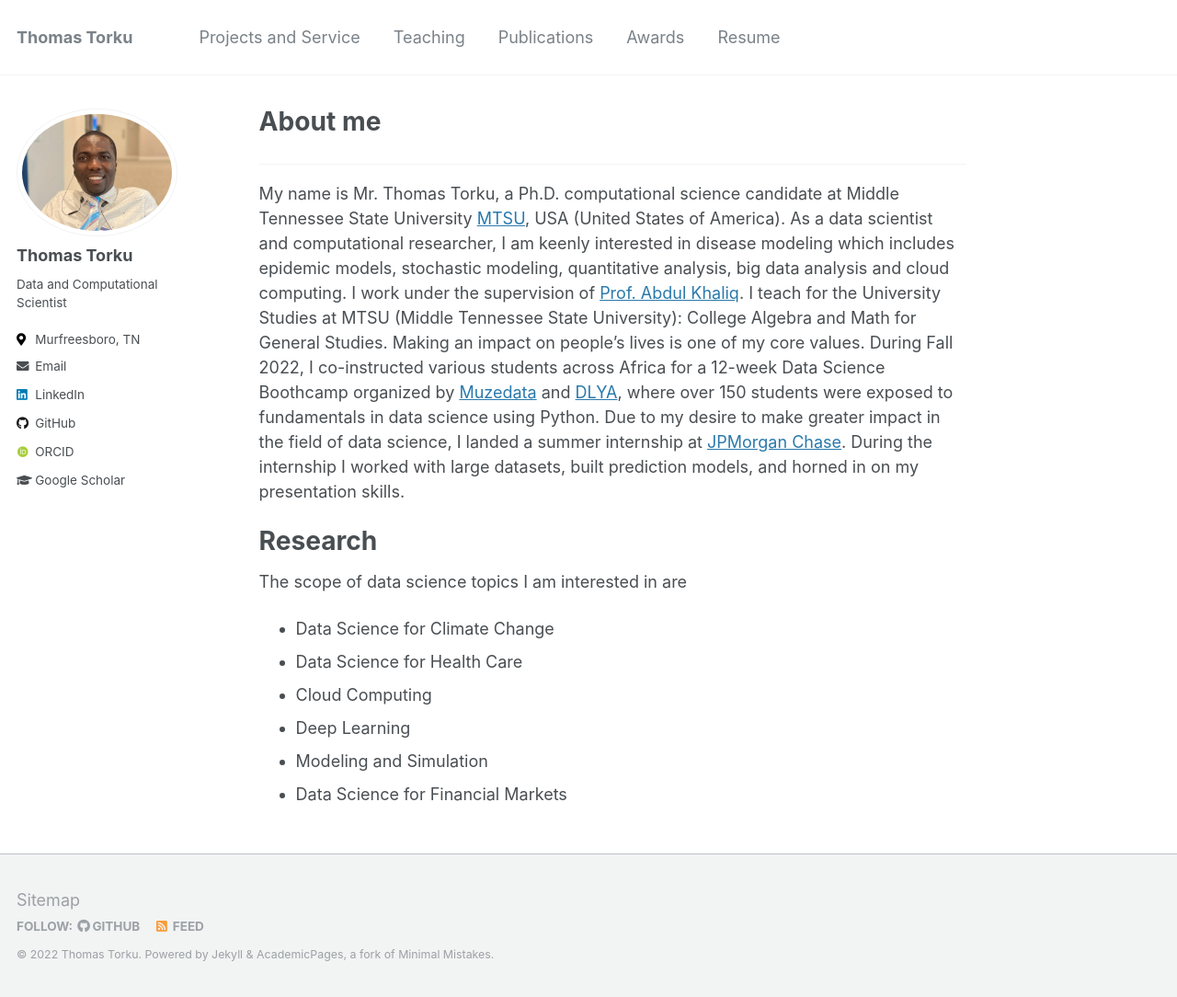
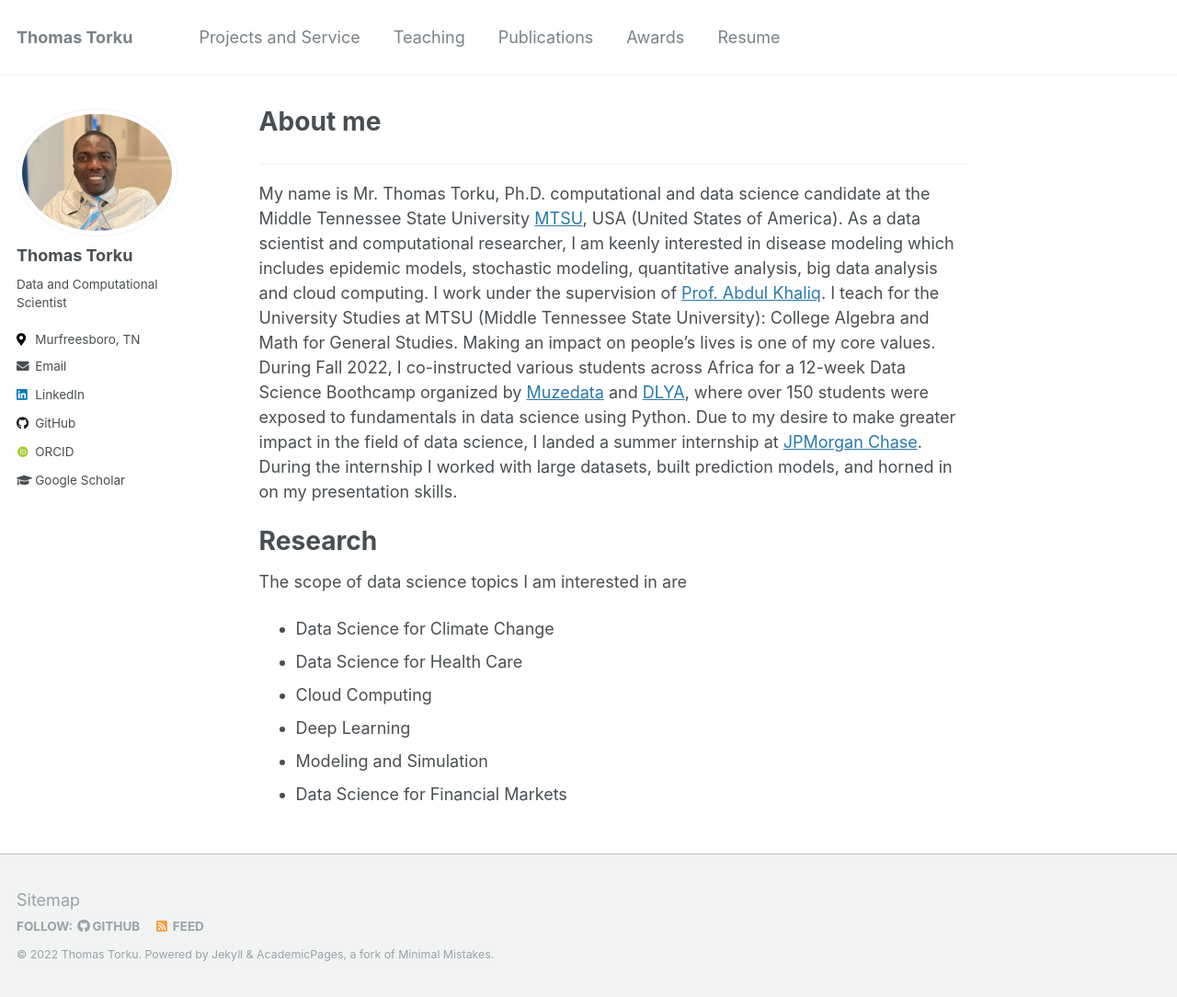
Before and after one commit to ttorku/ttorku.github.io, a Jekyll site: the page built from _pages/about.md, in a window 1280 px wide and 1084 px high. Shown: the whole window at 92% size. Built offline with Jekyll 4.4.1, drawn with Linux system fonts in a browser that asks for light colours; some web fonts are replaced.

Commit message:
updated profile

```diff
--- a/_pages/about.md
+++ b/_pages/about.md
@@ -9,7 +9,7 @@ redirect_from:
 ---
 
 -----
-My name is Mr. Thomas Torku, a Ph.D. computational science candidate at Middle Tennessee State University [MTSU](https://www.mtsu.edu/), USA (United States of America). As a data scientist and computational researcher, I am keenly interested in disease modeling which includes epidemic models, stochastic modeling, quantitative analysis, big data analysis and cloud computing. I work under the supervision of [Prof. Abdul Khaliq](https://www.mtsu.edu/faculty/akhaliq/). I teach for the University Studies at MTSU (Middle Tennessee State University): College Algebra and Math for General Studies. Making an impact on people's lives is one of my core values. During Fall 2022, I co-instructed various students across Africa for a 12-week Data Science Boothcamp organized by [Muzedata](https://www.muzedata.com/) and [DLYA](https://www.dlya.org/), where over 150 students were exposed to fundamentals in data science using Python. Due to my desire to make greater impact in the field of data science, I landed a summer internship at [JPMorgan Chase](https://www.jpmorganchase.com/). During the internship I worked with large datasets, built prediction models, and horned in on my presentation skills.
+My name is Mr. Thomas Torku, Ph.D. computational and data science candidate at the Middle Tennessee State University [MTSU](https://www.mtsu.edu/), USA (United States of America). As a data scientist and computational researcher, I am keenly interested in disease modeling which includes epidemic models, stochastic modeling, quantitative analysis, big data analysis and cloud computing. I work under the supervision of [Prof. Abdul Khaliq](https://www.mtsu.edu/faculty/akhaliq/). I teach for the University Studies at MTSU (Middle Tennessee State University): College Algebra and Math for General Studies. Making an impact on people's lives is one of my core values. During Fall 2022, I co-instructed various students across Africa for a 12-week Data Science Boothcamp organized by [Muzedata](https://www.muzedata.com/) and [DLYA](https://www.dlya.org/), where over 150 students were exposed to fundamentals in data science using Python. Due to my desire to make greater impact in the field of data science, I landed a summer internship at [JPMorgan Chase](https://www.jpmorganchase.com/). During the internship I worked with large datasets, built prediction models, and horned in on my presentation skills.
 
 Research
 ====
```
